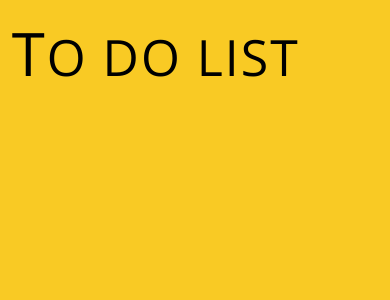
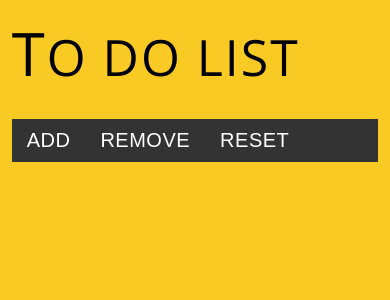
Before and after one commit to conspir0/Task-9, a React (Create React App) app: page / in a window 390 px wide. Shown: the top 300 px of the page. Built offline with nearby package versions, Linux system fonts and the light colour scheme.

Commit message:
Add Btn component

```diff
--- a/src/components/App.css
+++ b/src/components/App.css
@@ -13,6 +13,14 @@
     font-size: 90px;
 }
 
+.content-btns {
+    display: flex;
+    flex-direction: row;
+    background-color: #333;
+    margin: 0;
+    overflow: hidden;
+}
+
 /* RWD
 ------------------------------------------- */
 @media screen and (max-width: 480px) {
--- a/src/components/App.js
+++ b/src/components/App.js
@@ -1,9 +1,41 @@
 import React, { Component } from "react";
 import "./App.css";
+import Btn from "./Btn";
 
 class App extends Component {
   state = {
     tasks: []
+  };
+
+  handleClick = e => {
+    // Button ADD task
+    // ----------------------------------------
+    if (e.target.name === "add") {
+      const task = {
+        id: this.state.tasks.length + 1,
+        content:
+          "Lorem ipsum dolor sit amet, consectetur adipiscing elit. Pellentesque luctus diam sed volutpat euismod. Aliquam erat volutpat. Quisque viverra, metus eu accumsan condimentum, dui dolor imperdiet erat, sed dapibus libero mauris eget nisi. Pellentesque maximus ex interdum consequat luctus. Nam sed dui massa. Quisque id tincidunt nibh, vel maximus ex"
+      };
+
+      this.setState({
+        tasks: [...this.state.tasks, task]
+      });
+      // Button REMOVE (last) task
+      // ----------------------------------------
+    } else if (e.target.name === "remove") {
+      const tasks = this.state.tasks;
+      tasks.pop();
+
+      this.setState({
+        tasks: [...tasks]
+      });
+      // Button RESET all tasks
+      // ----------------------------------------
+    } else if (e.target.name === "reset") {
+      this.setState({
+        tasks: []
+      });
+    }
   };
 
   render() {
@@ -11,9 +43,9 @@ class App extends Component {
       <section className="content">
         <h1 className="content-title">TO DO LIST</h1>
         <div className="content-btns">
-          {/* <Btn/> */}
-          {/* <Btn/> */}
-          {/* <Btn/> */}
+          <Btn name="add" click={this.handleClick} />
+          <Btn name="remove" click={this.handleClick} />
+          <Btn name="reset" click={this.handleClick} />
         </div>
         {/* <TaskList/> */}
       </section>
--- /dev/null
+++ b/src/components/Btn.css
@@ -0,0 +1,52 @@
+.btn {
+    position: relative;
+    display: block;
+    padding: 20px 30px;
+    background: #333;
+    color: #fff;
+    border: none;
+    font-size: 20px;
+    text-transform: uppercase;
+    letter-spacing: .5px;
+    outline: none;
+    overflow: hidden;
+    transition: .7s;
+}
+
+.btn:before {
+    position: absolute;
+    z-index: 1;
+    bottom: -25%;
+    right: 50%;
+    transform: translate(50%) rotate(45deg);
+    -webkit-transform: translate(50%) rotate(45deg);
+    -moz-transform: translate(50%) rotate(45deg);
+    width: 12px;
+    height: 12px;
+    content: '';
+    background: #f9ca24;
+    transition: .2s;
+}
+
+.btn:hover {
+    cursor: pointer;
+    color: #f6e58d;
+}
+
+.btn:hover:before {
+    bottom: -10%;
+}
+
+/* RWD
+------------------------------------------- */
+@media screen and (max-width: 1024px) {
+    .btn:before {
+        display: none;
+    }
+}
+
+@media screen and (max-width: 480px) {
+    .btn {
+        padding: 10px 15px;
+    }
+}
--- /dev/null
+++ b/src/components/Btn.js
@@ -0,0 +1,12 @@
+import React from "react";
+import "./Btn.css";
+
+const Btn = props => {
+  return (
+    <button className="btn" name={props.name} onClick={props.click}>
+      {props.name}
+    </button>
+  );
+};
+
+export default Btn;
```
